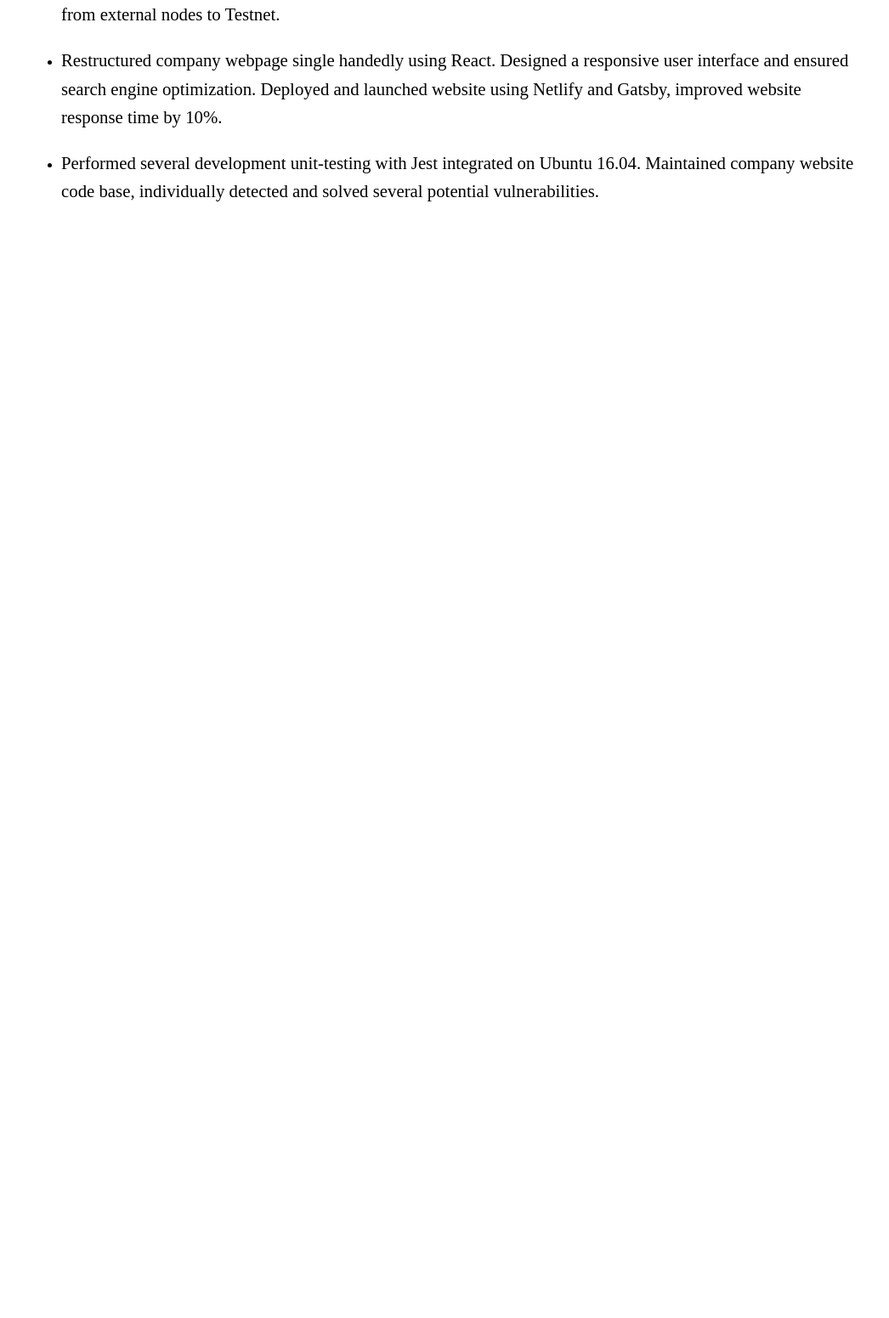
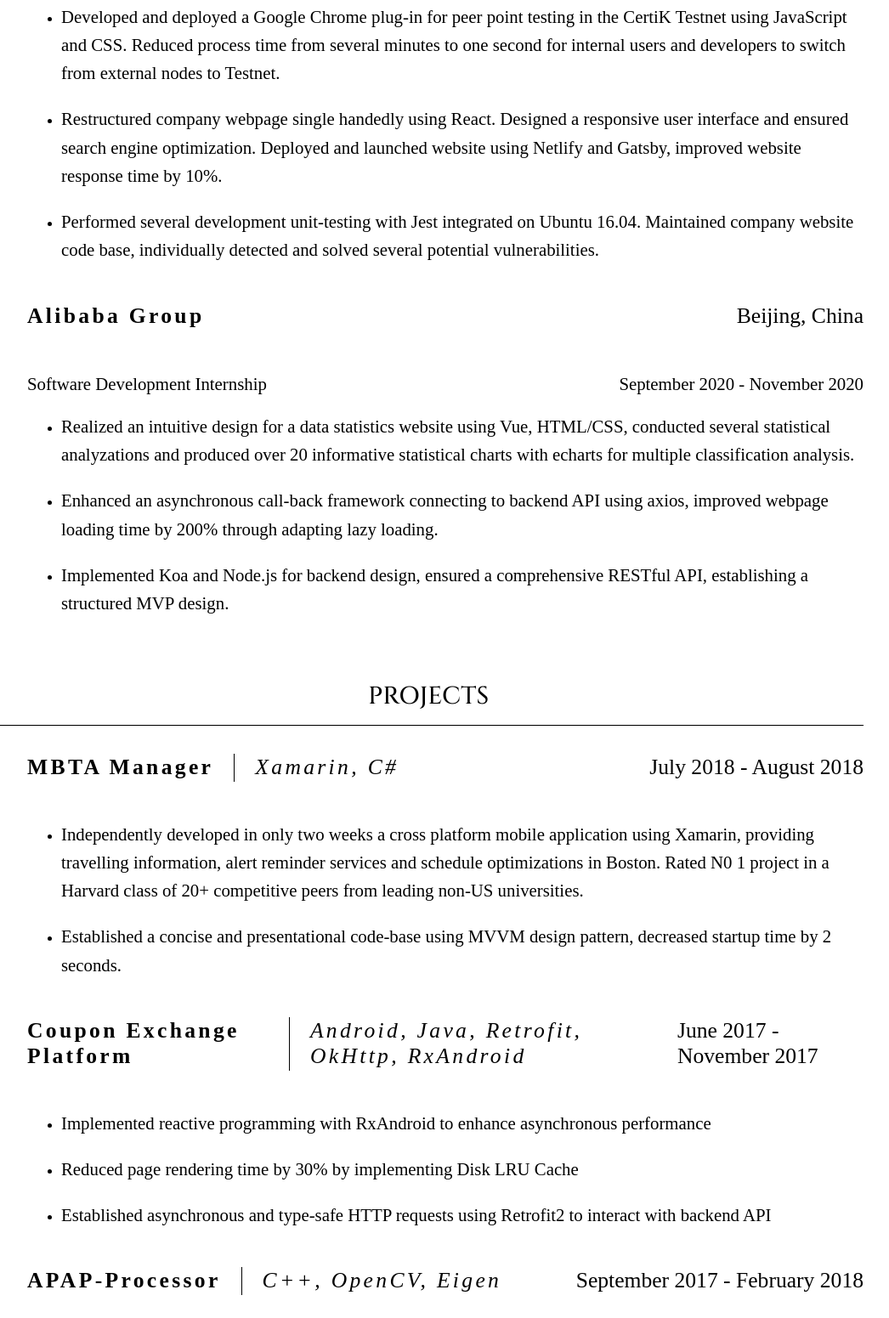
Before and after one commit to Jason-TianrenTan/Portfolio-Gatsby, a Gatsby site: page / in a window 1280 px wide. Shown: the part 8133-9684 px from the top of the page at 85% size, without its empty margins (136-1182 px from the left). Before the commit the page ends 8595 px from the top, so only its background shows below. Built offline with nearby package versions, Linux system fonts and the light colour scheme; Gatsby itself is replaced by a stand-in of ours; a web font is replaced by a local one.

Commit message:
complete projects

```diff
--- a/src/components/resume.js
+++ b/src/components/resume.js
@@ -51,10 +51,10 @@
                 {data.resume.education.map((education, index) => (
                   <article className="degree-container">
                     <div className="header">
-                      <h3 class="degree left">{education.title}</h3>
-                      <h3 class="right">{education.time}</h3>
+                      <h3 className="degree left">{education.title}</h3>
+                      <h3 className="right">{education.time}</h3>
                     </div>
-                    <h4 class="school left">
+                    <h4 className="school left">
                       {education.school + ", " + education.location}
                     </h4>
 
@@ -78,12 +78,12 @@
                 {data.resume.experience.map((experience, index) => (
                   <div className="experience">
                     <div className="header">
-                      <h3 class="company left">{experience.company}</h3>
-                      <h3 class="right">{experience.location}</h3>
+                      <h3 className="company left">{experience.company}</h3>
+                      <h3 className="right">{experience.location}</h3>
                     </div>
                     <div className="titles">
-                      <h4 class="left">{experience.title}</h4>
-                      <h4 class="right">{experience.time}</h4>
+                      <h4 className="left">{experience.title}</h4>
+                      <h4 className="right">{experience.time}</h4>
                     </div>
                     <div className="content">
                       <ul>
@@ -98,6 +98,36 @@
                 ))}
               </div>
             </div>
+
+            <div className="section" id="projects">
+              <div className="title">
+                <h1>PROJECTS</h1>
+              </div>
+              <hr />
+              <div className="projects-wrapper">
+                {data.resume.project.map((project, index) => (
+                  <div className="project">
+                    <div className="header">
+                        <div className="left title-wrapper">
+                            <h3 className="project-title">{project.title}</h3>
+                            <div className="vr"/>
+                            <h3 className="project-subtitle">{project.subtitle}</h3>
+                        </div>
+                        <h3 className="right">{project.time}</h3>
+                    </div>
+                    <div className="content">
+                        <ul>
+                            {project.content.map((statement, index) => (
+                                <li key={index}>
+                                    <p>{statement}</p>
+                                </li>
+                            ))}
+                        </ul>
+                    </div>
+                  </div>
+                ))}
+              </div>
+            </div>
           </article>
         </div>
       </div>
--- a/src/styles/resume.scss
+++ b/src/styles/resume.scss
@@ -58,7 +58,6 @@
   }
 
   h3 {
-    margin-bottom: 0.1em;
     text-transform: none;
     letter-spacing: 0.13em;
     font-size: 1.6rem;
@@ -147,7 +146,34 @@
         display: flex;
       }
       h4 {
-          margin-bottom: 0;
+        margin-bottom: 0;
+      }
+    }
+  }
+
+  .projects-wrapper {
+    .project {
+      padding-left: 40px;
+      .header {
+        width: 100%;
+        display: flex;
+        flex-direction: row;
+        .project-title {
+          font-weight: 800;
+        }
+        .project-subtitle {
+          font-style: italic;
+        }
+      }
+      .title-wrapper {
+          display: flex;
+      }
+      .vr {
+        border-left:1px solid #000;
+        margin:1.5em;
+      }
+      h4 {
+        margin-bottom: 0;
       }
     }
   }
--- a/src/yourdata.js
+++ b/src/yourdata.js
@@ -310,7 +310,21 @@
         {company: 'CertiK', location: 'New York City, USA', title: 'Frontend Development Internship', time: 'June 2019 - August 2019',
             content: ['Developed and deployed a Google Chrome plug-in for peer point testing in the CertiK Testnet using JavaScript and CSS. Reduced process time from several minutes to one second for internal users and developers to switch from external nodes to Testnet.',
                     'Restructured company webpage single handedly using React. Designed a responsive user interface and ensured search engine optimization. Deployed and launched website using Netlify and Gatsby, improved website response time by 10%.',
-                'Performed several development unit-testing with Jest integrated on Ubuntu 16.04. Maintained company website code base, individually detected and solved several potential vulnerabilities.']}
+                'Performed several development unit-testing with Jest integrated on Ubuntu 16.04. Maintained company website code base, individually detected and solved several potential vulnerabilities.']},
+        {company: 'Alibaba Group', location: 'Beijing, China', title: 'Software Development Internship', time: 'September 2020 - November 2020',
+            content: ['Realized an intuitive design for a data statistics website using Vue, HTML/CSS, conducted several statistical analyzations and produced over 20 informative statistical charts with echarts for multiple classification analysis.',
+            'Enhanced an asynchronous call-back framework connecting to backend API using axios, improved webpage loading time by 200% through adapting lazy loading. ',
+            'Implemented Koa and Node.js for backend design, ensured a comprehensive RESTful API, establishing a structured MVP design.']}
+    ],
+    project: [
+        {title: 'MBTA Manager', subtitle:'Xamarin, C#', time: 'July 2018 - August 2018',
+            content: ['Independently developed in only two weeks a cross platform mobile application using Xamarin, providing travelling information, alert reminder services and schedule optimizations in Boston. Rated N0 1 project in a Harvard class of 20+ competitive peers from leading non-US universities.', 'Established a concise and presentational code-base using MVVM design pattern, decreased startup time by 2 seconds.']},
+        {title: 'Coupon Exchange Platform', subtitle: 'Android, Java, Retrofit, OkHttp, RxAndroid', time: 'June 2017 - November 2017',
+            content: ['Implemented reactive programming with RxAndroid to enhance asynchronous performance', 'Reduced page rendering time by 30% by implementing Disk LRU Cache',
+                'Established asynchronous and type-safe HTTP requests using Retrofit2 to interact with backend API']},
+        {title: 'APAP-Processor', subtitle: 'C++, OpenCV, Eigen', time: 'September 2017 - February 2018',
+            content: ['Performed highly precise feature points marking with SIFT and RANSAC, demonstrating 90% accuracy on public testing data up to 1500x2000 pixels large.',
+                'Introduced super pixel segmentation in image preprocessing, increased image stitching validity by 2.8%. ']}
     ]
   },
 
```
